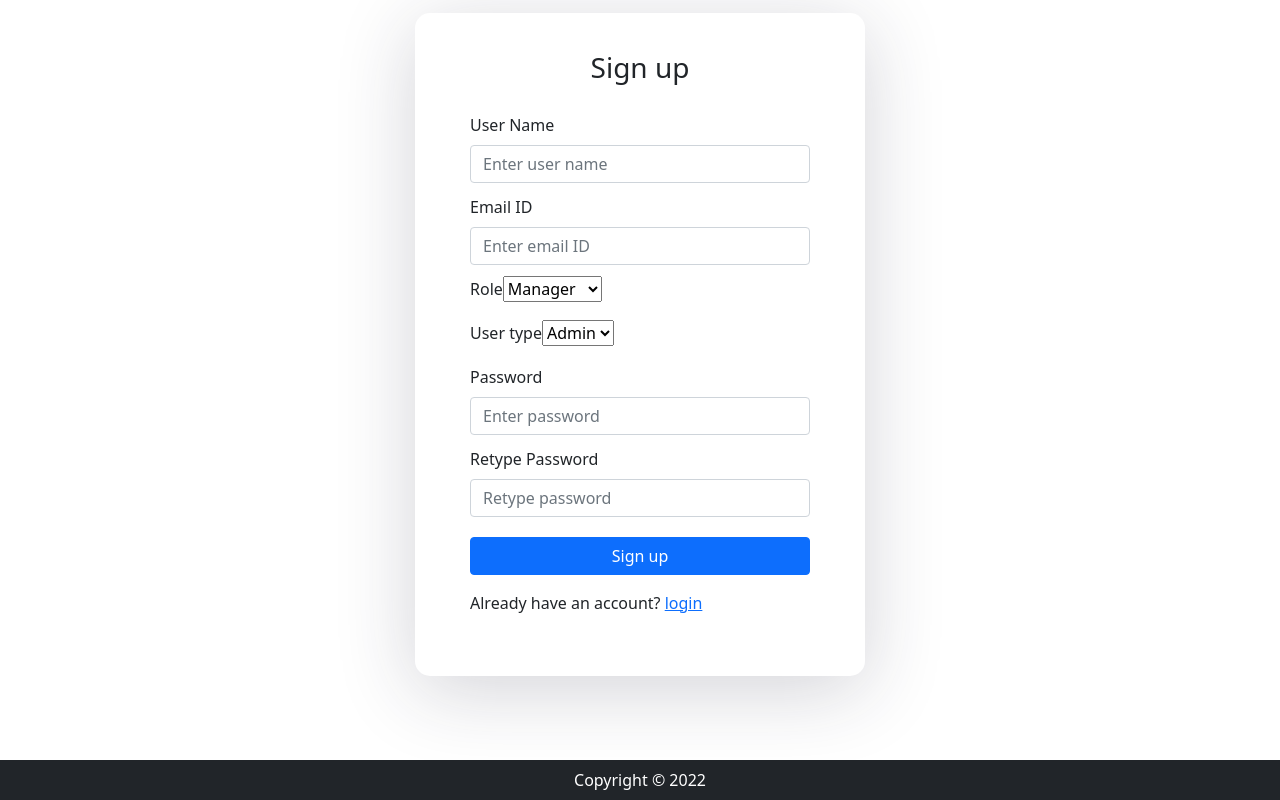
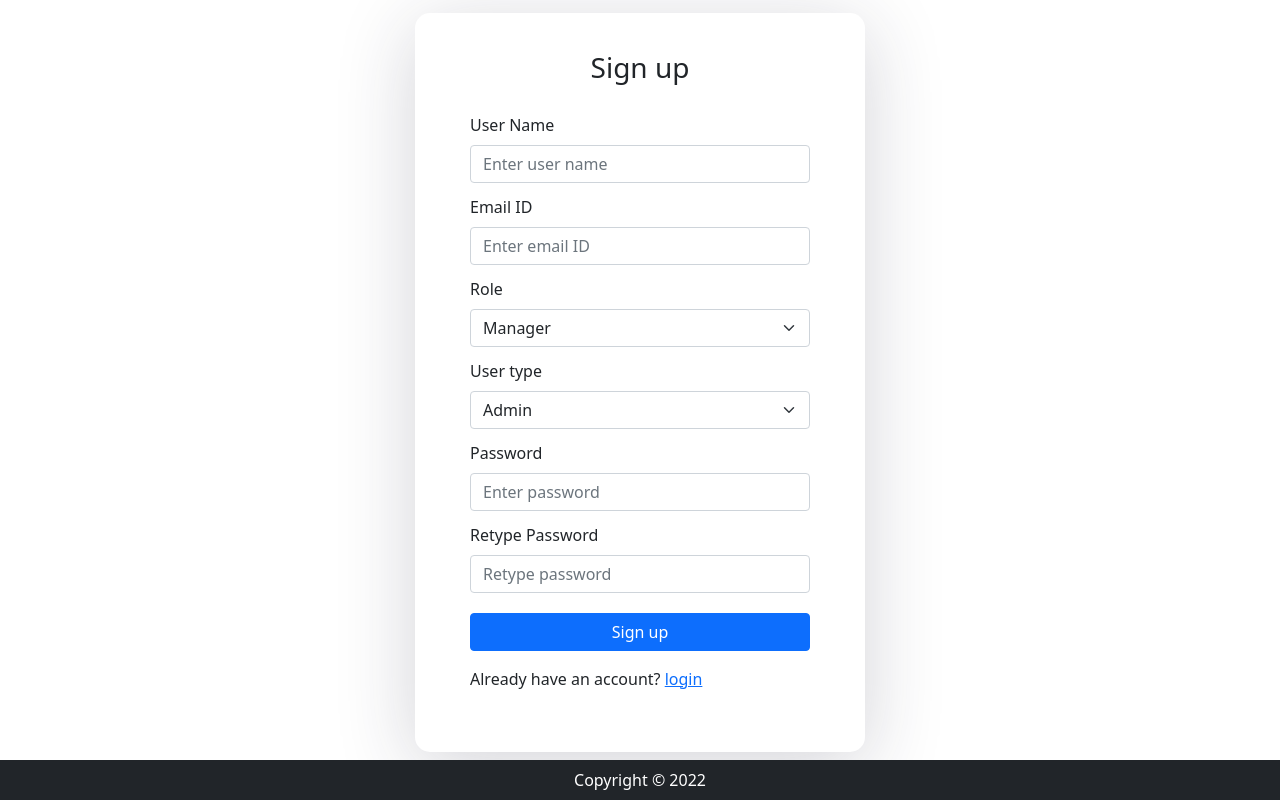
Before and after one commit to GouthamKannan/ticket_management_frontend, a React (Create React App) app: page /sign-up in a window 1280 px wide. Built offline with nearby package versions, Linux system fonts and the light colour scheme.

Commit message:
Updated signup.js

```diff
--- a/src/components/signup.js
+++ b/src/components/signup.js
@@ -98,7 +98,7 @@ export default class Signup extends Component {
 
                         <div className = "form-group my-1" >
                             <label className = "my-2" > Role </label>
-                            <select value = {this.state.role} onChange = {evt => this.handleChange(evt)}>
+                            <select className = "form-select" value = {this.state.role} onChange = {evt => this.handleChange(evt)}>
                                 <option selected value="Manager">Manager</option>
                                 <option value="Lead">Lead</option>
                                 <option value="Developer">Developer</option>
@@ -108,7 +108,7 @@ export default class Signup extends Component {
 
                         <div className = "form-group my-1" >
                             <label className = "my-2" > User type </label>
-                            <select value = {this.state.user_type} onChange = {evt => this.handleChange(evt)}>
+                            <select className = "form-select" value = {this.state.user_type} onChange = {evt => this.handleChange(evt)}>
                                 <option selected value="Admin">Admin</option>
                                 <option value="User">User</option>
                             </select>
```
